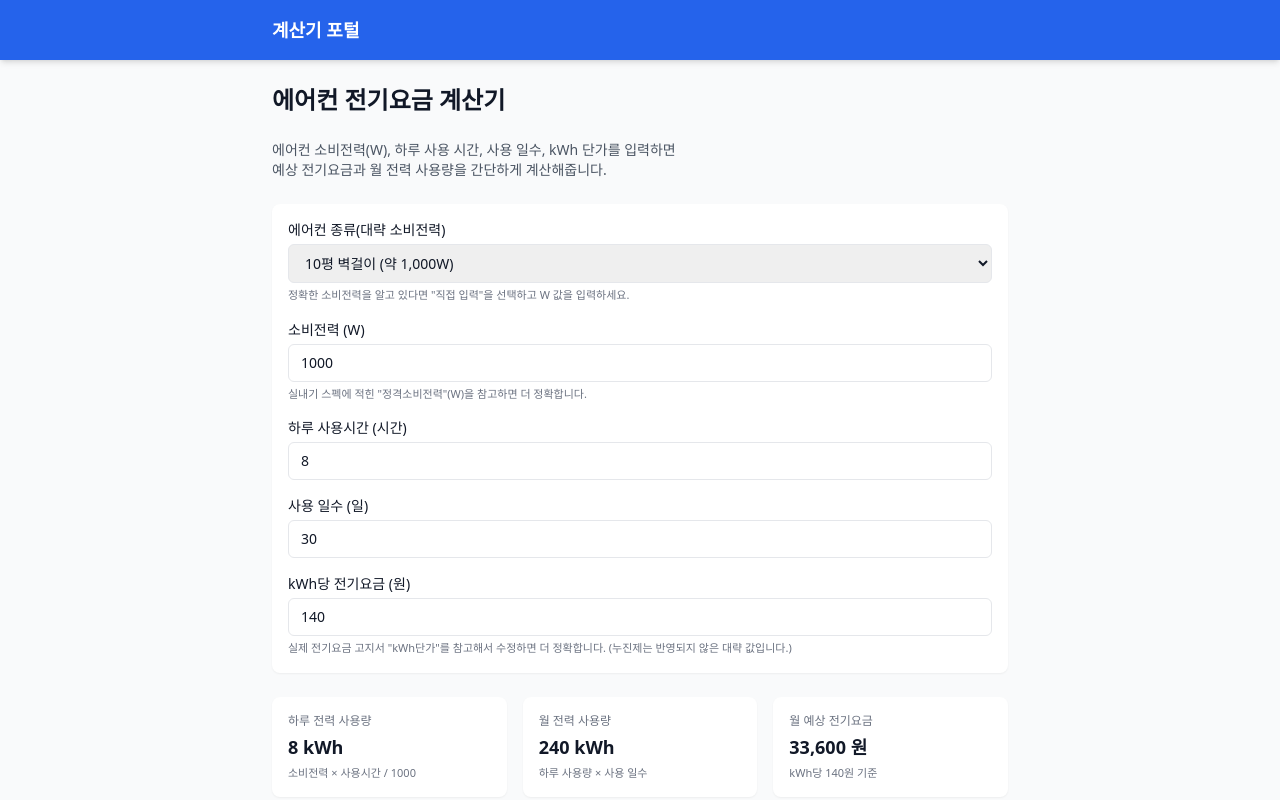
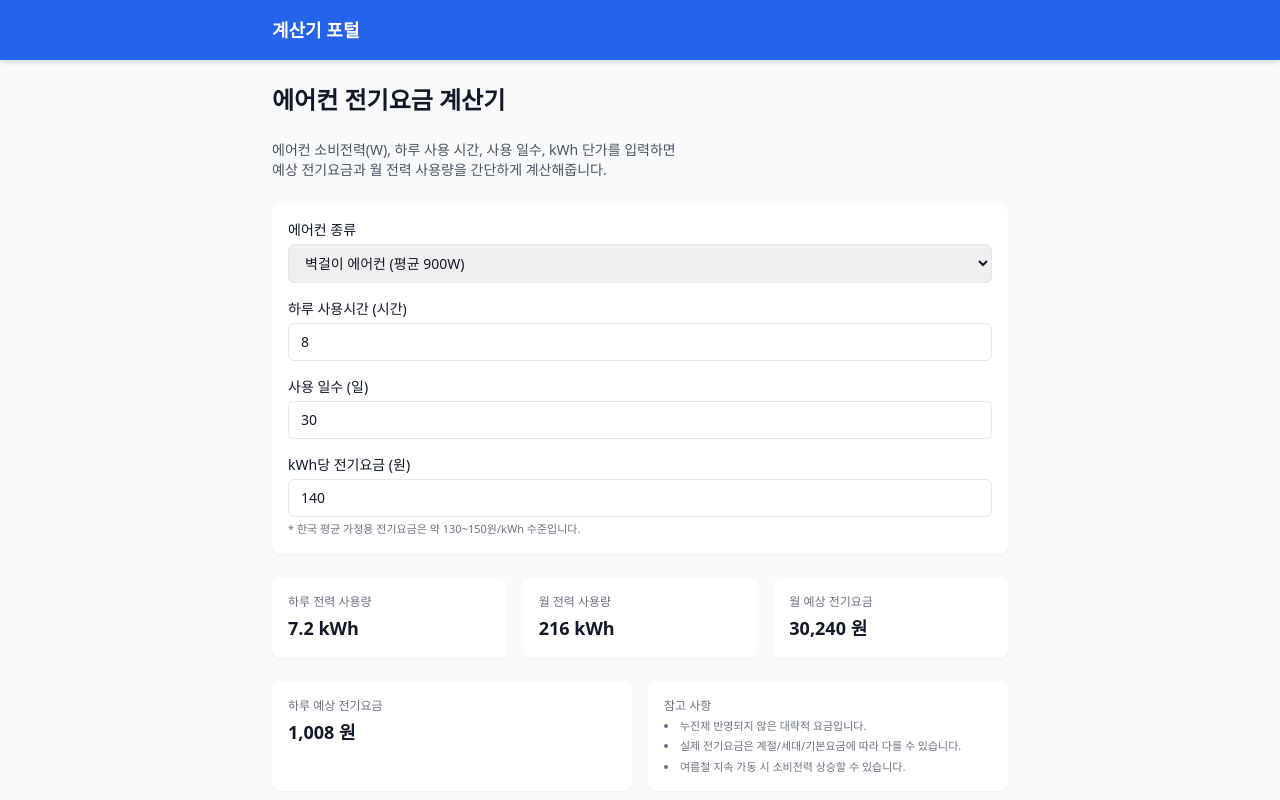
Before and after one commit to geniuspark00-source/calc-site, a Next.js app: page /calculators/aircon-electric in a window 1280 px wide. Shown: the top 800 px of the page. Built offline with nearby package versions, Linux system fonts and the light colour scheme.

Commit message:
auto push

```diff
--- a/app/calculators/aircon-electric/AirconElectricCalculatorUI.tsx
+++ b/app/calculators/aircon-electric/AirconElectricCalculatorUI.tsx
@@ -1,35 +1,31 @@
-// app/calculators/aircon-electric/AirconElectricCalculatorUI.tsx
 "use client";
 
 import { useState, useEffect } from "react";
 
-type PresetKey = "custom" | "wall_6" | "wall_10" | "stand_18";
+type AirconType = "wall" | "stand" | "twoinone";
 
-const PRESET_POWER: Record<PresetKey, { label: string; power: number }> = {
-  custom: { label: "직접 입력", power: 1000 },
-  wall_6: { label: "6평 벽걸이 (약 700W)", power: 700 },
-  wall_10: { label: "10평 벽걸이 (약 1,000W)", power: 1000 },
-  stand_18: { label: "18평 스탠드 (약 2,000W)", power: 2000 },
+const AIRCON_PRESET: Record<AirconType, { label: string; power: number }> = {
+  wall: { label: "벽걸이 에어컨", power: 900 },
+  stand: { label: "스탠드 에어컨", power: 1800 },
+  twoinone: { label: "2in1 에어컨", power: 2600 },
 };
 
 export default function AirconElectricCalculatorUI() {
-  const [preset, setPreset] = useState<PresetKey>("wall_10");
-  const [power, setPower] = useState<number>(PRESET_POWER["wall_10"].power); // 소비전력(W)
-  const [hoursPerDay, setHoursPerDay] = useState<number>(8); // 하루 사용시간
-  const [days, setDays] = useState<number>(30); // 사용 일수
-  const [kwhPrice, setKwhPrice] = useState<number>(140); // kWh당 단가(원) - 기본값 대략치
+  const [type, setType] = useState<AirconType>("wall");
+  const [power, setPower] = useState<number>(AIRCON_PRESET["wall"].power);
+  const [hoursPerDay, setHoursPerDay] = useState<number>(8);
+  const [days, setDays] = useState<number>(30);
+  const [kwhPrice, setKwhPrice] = useState<number>(140); // kWh 단가(원)
 
-  // 프리셋 선택 시 소비전력 자동 변경
+  // 에어컨 종류 변경 시 전력 자동 업데이트
   useEffect(() => {
-    if (preset !== "custom") {
-      setPower(PRESET_POWER[preset].power);
-    }
-  }, [preset]);
+    setPower(AIRCON_PRESET[type].power);
+  }, [type]);
 
-  const dailyKwh = (power * hoursPerDay) / 1000; // kWh
-  const monthlyKwh = dailyKwh * days;
+  const dailyKwh = (power * hoursPerDay) / 1000; // 하루 사용량
+  const monthlyKwh = dailyKwh * days; // 월 사용량
+  const dailyCost = dailyKwh * kwhPrice;
   const monthlyCost = monthlyKwh * kwhPrice;
-  const dailyCost = dailyKwh * kwhPrice;
 
   const formatNumber = (n: number) =>
     isNaN(n)
@@ -47,45 +43,24 @@ export default function AirconElectricCalculatorUI() {
 
   return (
     <div className="space-y-6">
+
       {/* 입력 영역 */}
       <div className="grid gap-4 bg-white p-4 rounded-lg shadow-sm">
-        {/* 프리셋 선택 */}
+
+        {/* 에어컨 종류 */}
         <div className="flex flex-col gap-1">
-          <label className="text-sm font-medium">에어컨 종류(대략 소비전력)</label>
+          <label className="text-sm font-medium">에어컨 종류</label>
           <select
             className="border rounded-md px-3 py-2 text-sm"
-            value={preset}
-            onChange={(e) => setPreset(e.target.value as PresetKey)}
+            value={type}
+            onChange={(e) => setType(e.target.value as AirconType)}
           >
-            {Object.entries(PRESET_POWER).map(([key, item]) => (
+            {Object.entries(AIRCON_PRESET).map(([key, item]) => (
               <option key={key} value={key}>
-                {item.label}
+                {item.label} (평균 {item.power}W)
               </option>
             ))}
           </select>
-          <p className="text-[11px] text-gray-500">
-            정확한 소비전력을 알고 있다면 &quot;직접 입력&quot;을 선택하고
-            W 값을 입력하세요.
-          </p>
-        </div>
-
-        {/* 소비전력 */}
-        <div className="flex flex-col gap-1">
-          <label className="text-sm font-medium">소비전력 (W)</label>
-          <input
-            type="number"
-            className="border rounded-md px-3 py-2 text-sm"
-            value={power || ""}
-            onChange={(e) => {
-              setPreset("custom");
-              setPower(Number(e.target.value) || 0);
-            }}
-            placeholder="예: 1000"
-          />
-          <p className="text-[11px] text-gray-500">
-            실내기 스펙에 적힌 &quot;정격소비전력&quot;(W)을 참고하면 더
-            정확합니다.
-          </p>
         </div>
 
         {/* 하루 사용시간 */}
@@ -123,46 +98,42 @@ export default function AirconElectricCalculatorUI() {
             placeholder="예: 140"
           />
           <p className="text-[11px] text-gray-500">
-            실제 전기요금 고지서 &quot;kWh단가&quot;를 참고해서 수정하면
-            더 정확합니다. (누진제는 반영되지 않은 대략 값입니다.)
+            * 한국 평균 가정용 전기요금은 약 130~150원/kWh 수준입니다.
           </p>
         </div>
       </div>
 
       {/* 결과 영역 */}
       <div className="grid gap-4 md:grid-cols-3">
+
+        {/* 하루 전력 사용량 */}
         <div className="bg-white rounded-lg shadow-sm p-4">
           <div className="text-xs text-gray-500 mb-1">하루 전력 사용량</div>
           <div className="text-lg font-bold">
             {formatNumberFloat(dailyKwh)} kWh
           </div>
-          <div className="text-[11px] text-gray-500 mt-1">
-            소비전력 × 사용시간 / 1000
-          </div>
         </div>
 
+        {/* 월 전력 사용량 */}
         <div className="bg-white rounded-lg shadow-sm p-4">
           <div className="text-xs text-gray-500 mb-1">월 전력 사용량</div>
           <div className="text-lg font-bold">
             {formatNumberFloat(monthlyKwh)} kWh
           </div>
-          <div className="text-[11px] text-gray-500 mt-1">
-            하루 사용량 × 사용 일수
-          </div>
         </div>
 
+        {/* 월 예상 전기요금 */}
         <div className="bg-white rounded-lg shadow-sm p-4">
           <div className="text-xs text-gray-500 mb-1">월 예상 전기요금</div>
           <div className="text-lg font-bold">
             {formatNumber(Math.round(monthlyCost))} 원
           </div>
-          <div className="text-[11px] text-gray-500 mt-1">
-            kWh당 {kwhPrice.toLocaleString("ko-KR")}원 기준
-          </div>
         </div>
       </div>
 
       <div className="grid gap-4 md:grid-cols-2">
+
+        {/* 하루 예상 전기요금 */}
         <div className="bg-white rounded-lg shadow-sm p-4">
           <div className="text-xs text-gray-500 mb-1">하루 예상 전기요금</div>
           <div className="text-lg font-bold">
@@ -170,17 +141,17 @@ export default function AirconElectricCalculatorUI() {
           </div>
         </div>
 
+        {/* 참고사항 */}
         <div className="bg-white rounded-lg shadow-sm p-4">
           <div className="text-xs text-gray-500 mb-1">참고 사항</div>
           <ul className="text-[11px] text-gray-500 list-disc list-inside space-y-1">
-            <li>실제 전기요금은 누진제, 기본요금에 따라 달라질 수 있습니다.</li>
-            <li>
-              장시간 가동, 여러 대 동시 사용 시에는 전체 소비전력을 합산해서
-              계산해 보세요.
-            </li>
+            <li>누진제 반영되지 않은 대략적 요금입니다.</li>
+            <li>실제 전기요금은 계절/세대/기본요금에 따라 다를 수 있습니다.</li>
+            <li>여름철 지속 가동 시 소비전력 상승할 수 있습니다.</li>
           </ul>
         </div>
       </div>
+
     </div>
   );
 }
```
